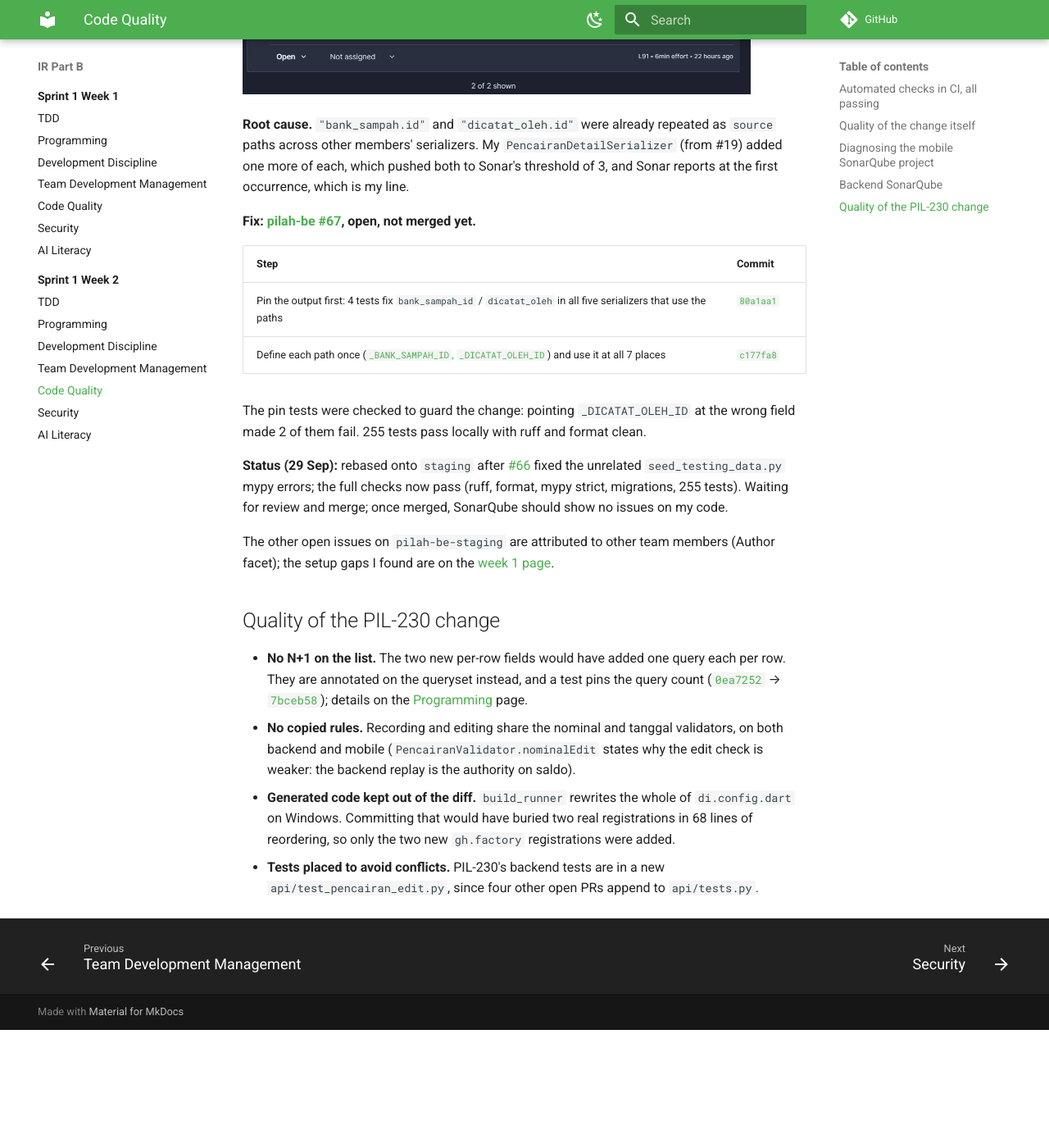
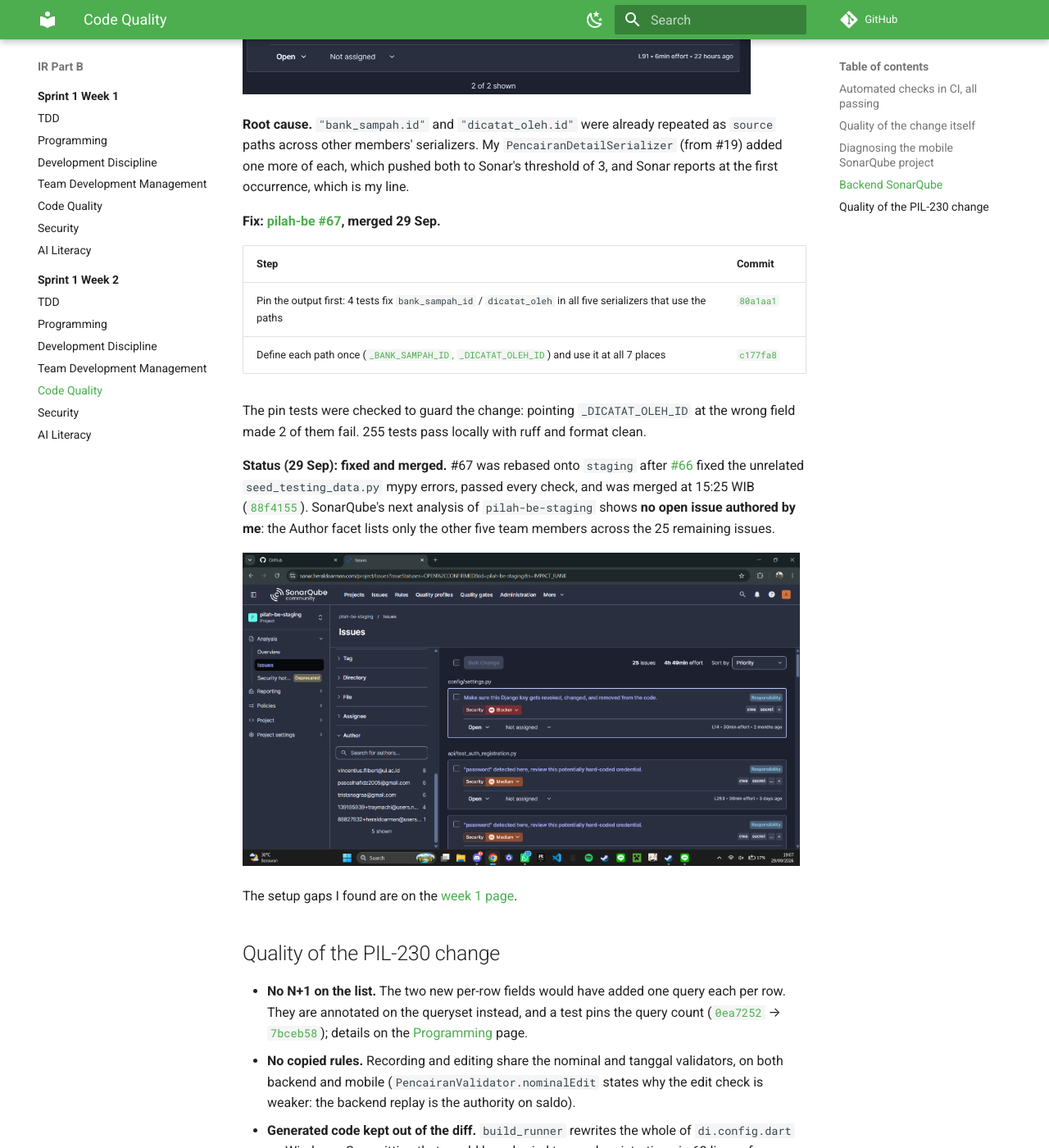
Before and after one commit to mvfi0/pilah-docs, an MkDocs documentation site: the page built from docs/review-week-2/part-b/code-quality.md, in a window 1280 px wide and 1400 px high, scrolled down 1816 px. Shown: the whole window at 82% size. Built offline with MkDocs 1.6.1 and Material for MkDocs 9.7.7, drawn with Linux system fonts in a browser that asks for light colours; comment, search, counter and statistics services are not loaded; before the commit the page ends 3072 px from its top, so only the background shows below that; some of the changed text lies outside the part shown.

Commit message:
docs(review): mark the SonarQube fix in pilah-be #67 as merged with no issues left
Co-Authored-By: Claude Opus 5.5 <noreply@anthropic.com>

```diff
--- a/docs/review-week-2/part-b/code-quality.md
+++ b/docs/review-week-2/part-b/code-quality.md
@@ -1,7 +1,7 @@
 # Code Quality
 
 !!! success "Competency level: 3"
-    Every CI quality check passes on the PIL-222 and PIL-230 PRs, and I traced why the mobile SonarQube project reports nothing at all. SonarQube found two maintainability issues on my serializer code; both are fixed in [pilah-be #67](https://github.com/bank-sampah-PILAH/pilah-be/pull/67), which is **not merged yet**, so they still show as open on `pilah-be-staging` until it is.
+    Every CI quality check passes on the PIL-222 and PIL-230 PRs, and I traced why the mobile SonarQube project reports nothing at all. SonarQube found two maintainability issues on my serializer code; both were fixed test-first in [pilah-be #67](https://github.com/bank-sampah-PILAH/pilah-be/pull/67), now merged, and `pilah-be-staging` shows no open issue authored by me.
 
 ## Automated checks in CI, all passing
 
@@ -44,7 +44,7 @@ Two issues on `pilah-be-staging` land on my code, both rule S1192 (duplicated st
 
 **Root cause.** `"bank_sampah.id"` and `"dicatat_oleh.id"` were already repeated as `source` paths across other members' serializers. My `PencairanDetailSerializer` (from #19) added one more of each, which pushed both to Sonar's threshold of 3, and Sonar reports at the first occurrence, which is my line.
 
-**Fix: [pilah-be #67](https://github.com/bank-sampah-PILAH/pilah-be/pull/67), open, not merged yet.**
+**Fix: [pilah-be #67](https://github.com/bank-sampah-PILAH/pilah-be/pull/67), merged 29 Sep.**
 
 | Step | Commit |
 |---|---|
@@ -53,9 +53,11 @@ Two issues on `pilah-be-staging` land on my code, both rule S1192 (duplicated st
 
 The pin tests were checked to guard the change: pointing `_DICATAT_OLEH_ID` at the wrong field made 2 of them fail. 255 tests pass locally with ruff and format clean.
 
-**Status (29 Sep):** rebased onto `staging` after [#66](https://github.com/bank-sampah-PILAH/pilah-be/pull/66) fixed the unrelated `seed_testing_data.py` mypy errors; the full checks now pass (ruff, format, mypy strict, migrations, 255 tests). Waiting for review and merge; once merged, SonarQube should show no issues on my code.
+**Status (29 Sep): fixed and merged.** #67 was rebased onto `staging` after [#66](https://github.com/bank-sampah-PILAH/pilah-be/pull/66) fixed the unrelated `seed_testing_data.py` mypy errors, passed every check, and was merged at 15:25 WIB ([`88f4155`](https://github.com/bank-sampah-PILAH/pilah-be/commit/88f4155)). SonarQube's next analysis of `pilah-be-staging` shows **no open issue authored by me**: the Author facet lists only the other five team members across the 25 remaining issues.
 
-The other open issues on `pilah-be-staging` are attributed to other team members (Author facet); the setup gaps I found are on the [week 1 page](../../review/part-b/code-quality.md).
+![SonarQube pilah-be-staging, 29 Sep: 25 open issues, Author facet lists five other team members and none of mine](sonar-authors-after-fix.png){ width="680" }
+
+The setup gaps I found are on the [week 1 page](../../review/part-b/code-quality.md).
 
 ## Quality of the PIL-230 change
 
```
Also changed, not shown: docs/review-week-2/index.md (+1 -1 lines), docs/review-week-2/part-b/sonar-authors-after-fix.png (added).
